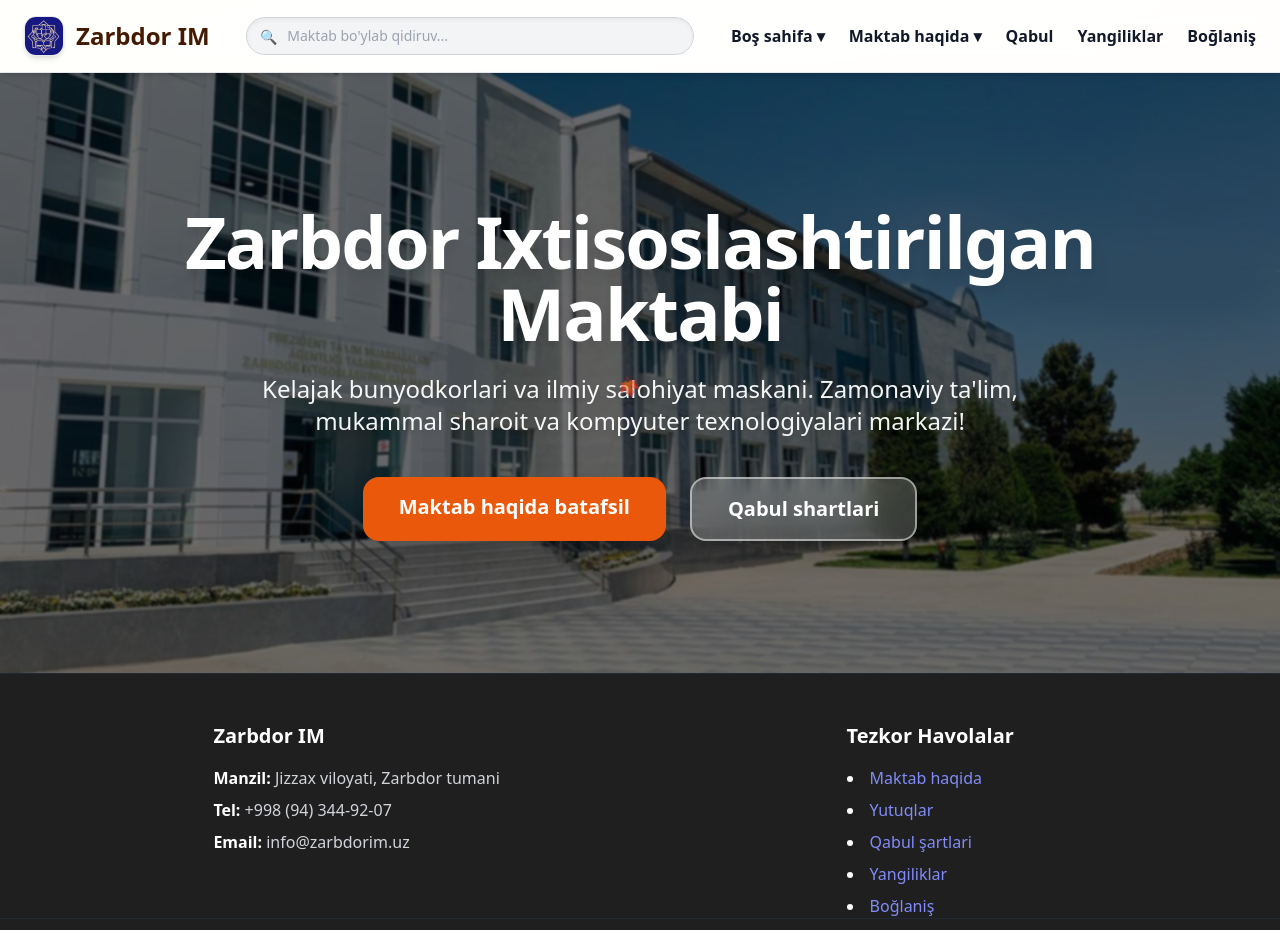
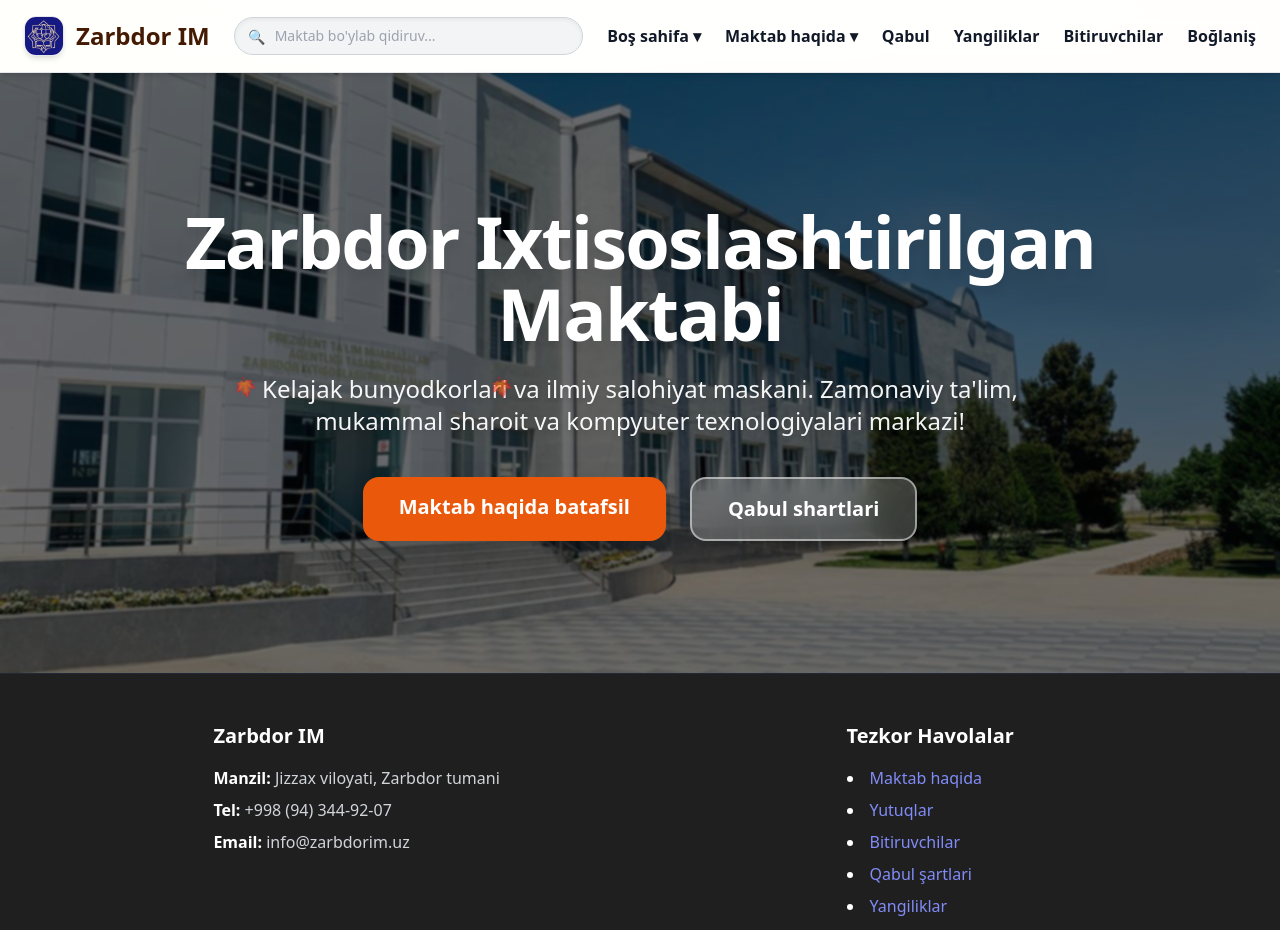
Before and after one commit to Sherzod1978/zarbdor-portal, a React (Vite) app: page / in a window 1280 px wide. Shown: the top 930 px of the page. Built offline with nearby package versions, Linux system fonts and the light colour scheme.

Commit message:
Update of Season

```diff
--- a/src/App.jsx
+++ b/src/App.jsx
@@ -13,6 +13,7 @@ import Graduates from './pages/Graduates';
 export default function App() {
   const [season, setSeason] = useState('autumn');
   const [searchQuery, setSearchQuery] = useState('');
+  const [randomSparkles, setRandomSparkles] = useState([]);
 
   useEffect(() => {
     const month = new Date().getMonth() + 1;
@@ -22,12 +23,33 @@ export default function App() {
     else setSeason('winter');
   }, []);
 
+  // Yoz mavsumi uchun tasodifiy yulduzchalar generatori
+  useEffect(() => {
+    if (season !== 'summer') {
+      setRandomSparkles([]);
+      return;
+    }
+
+    const interval = setInterval(() => {
+      const newSparkle = {
+        id: Date.now(),
+        top: Math.random() * 85 + 5, // Ekrandagi balandlik (5% - 90%)
+        left: Math.random() * 90 + 5, // Ekrandagi eni (5% - 95%)
+        scale: Math.random() * 0.8 + 0.8,
+      };
+
+      setRandomSparkles((prev) => [...prev.slice(-8), newSparkle]); // Bir vaqtning o'zida ko'pi bilan 8 ta yulduz tursin
+    }, 1200);
+
+    return () => clearInterval(interval);
+  }, [season]);
+
   const seasonStyles = {
     autumn: {
       name: 'Kuz',
       bgGradient: 'from-amber-100 via-orange-100 to-amber-200',
       accentColor: 'text-amber-950',
-      particles: ['🍁']
+      particles: ['🍁','🍁']
     },
     winter: {
       name: 'Qish',
@@ -56,13 +78,29 @@ export default function App() {
 
       {/* Dynamic Seasonal Effects */}
       <div className="pointer-events-none fixed inset-0 z-40 overflow-hidden">
-        {current.particles.map((item, index) => {
-          return (
+        {season === 'summer' ? (
+          // Yoz uchun tasodifiy yonib-o'chuvchi yulduzchalar
+          randomSparkles.map((item) => (
+            <span
+              key={item.id}
+              className="absolute animate-ping text-xl opacity-80 duration-700 select-none"
+              style={{
+                top: `${item.top}%`,
+                left: `${item.left}%`,
+                transform: `scale(${item.scale})`,
+              }}
+            >
+              ✨
+            </span>
+          ))
+        ) : (
+          // Boshqa mavsumlar uchun tushuvchi elementlar
+          current.particles.map((item, index) => (
             <span
               key={index}
               className="absolute top-0 select-none animate-fall"
               style={{
-                left: '50%',
+                left: `${(index + 1) * 20}%`,
                 animationDuration: '12s',
                 animationIterationCount: 'infinite',
                 fontSize: '1.2rem',
@@ -72,8 +110,8 @@ export default function App() {
             >
               {item}
             </span>
-          );
-        })}
+          ))
+        )}
       </div>
 
       {/* Header & Navbar */}
@@ -143,6 +181,7 @@ export default function App() {
 
             <Link to="/admission" className="hover:text-orange-600 transition">Qabul</Link>
             <Link to="/news" className="hover:text-orange-600 transition">Yangiliklar</Link>
+            <Link to="/graduates" className="hover:text-orange-600 transition">Bitiruvchilar</Link>
             <Link to="/contact" className="hover:text-orange-600 transition">Boğlaniş</Link>
           </nav>
         </div>
@@ -202,6 +241,11 @@ export default function App() {
                 </Link>
               </li>
               <li>
+                <Link to="/graduates" className="text-indigo-400 hover:text-indigo-300 hover:underline transition">
+                  Bitiruvchilar
+                </Link>
+              </li>
+              <li>
                 <Link to="/admission" className="text-indigo-400 hover:text-indigo-300 hover:underline transition">
                   Qabul şartlari
                 </Link>
```
